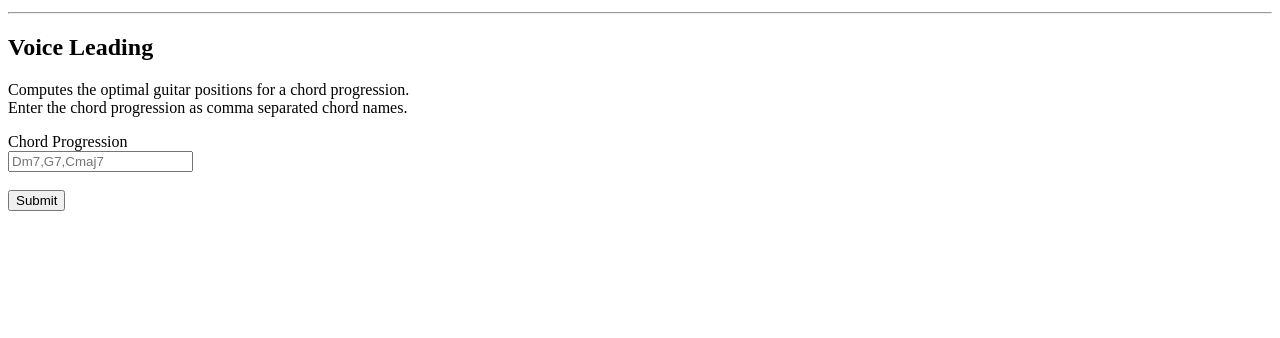
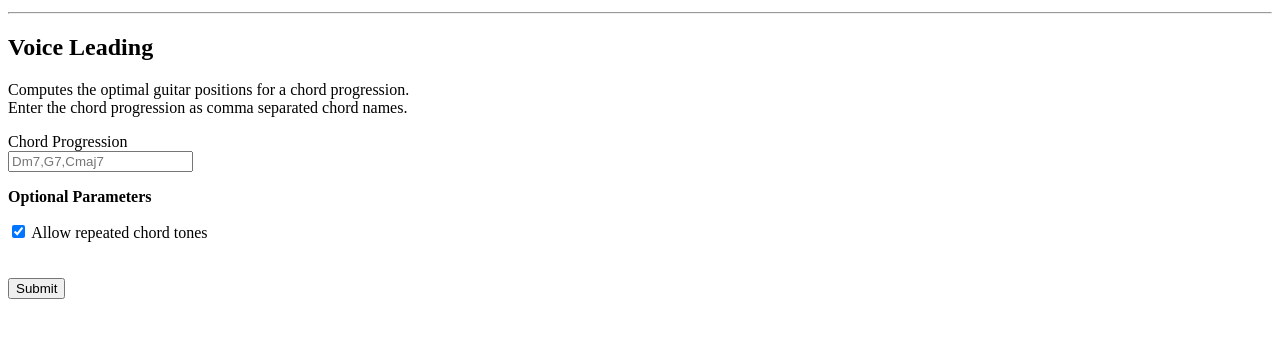
Before and after one commit to joeplattenburg/music, a Flask app: page /guitar_chord_progression in a window 1280 px wide. Shown: the part 190-528 px from the top of the page. Run offline with Flask 3, Linux system fonts and the light colour scheme.

Commit message:
a bit of error handling for unplayable chords

```diff
--- a/src/music/app.py
+++ b/src/music/app.py
@@ -186,22 +186,25 @@ def guitar_positions_display_name(
 def guitar_chord_progression():
     if request.method == 'POST':
         chords_string = request.form['chords'].strip()
+        allow_repeats = request.form.get('allow_repeats', '').strip() or 'false'
         return redirect(url_for(
             'guitar_chord_progression_display',
             chords_string=chords_string,
+            allow_repeats='allow_repeats=' + allow_repeats,
         ))
     return render_template('guitar_chord_progression_input.html')
 
 
-@app.route("/guitar_chord_progression/<chords_string>", methods=('GET', 'POST'))
-def guitar_chord_progression_display(chords_string: str):
+@app.route("/guitar_chord_progression/<chords_string>/<allow_repeats>", methods=('GET', 'POST'))
+def guitar_chord_progression_display(chords_string: str, allow_repeats: str):
     t1 = time.time()
     chord_progression = music.ChordProgression(
         [music.ChordName(chord) for chord in escape(chords_string).split(',')]
     )
-    opt_positions = chord_progression.optimal_guitar_positions()
+    allow_repeats_: bool = escape(allow_repeats).split('=')[1] == 'true'
+    opt_positions = chord_progression.optimal_guitar_positions(allow_repeats=allow_repeats_)
     opt_chords = [p.chord for p in opt_positions]
-    if music.media_installed:
+    if music.media_installed and opt_chords:
         audio = reduce(add, (chord.to_audio(sample_rate=SAMPLE_RATE, duration=NOTE_DURATION) for chord in opt_chords))
         audio.write_wav(os.path.join(STATIC_DIR, 'temp.wav'))
         music.Staff(chords=opt_chords).write_png(os.path.join(STATIC_DIR, 'temp.png'))
--- a/src/music/cli.py
+++ b/src/music/cli.py
@@ -44,7 +44,7 @@ def guitar_positions(args: argparse.Namespace):
 def guitar_optimal_progression(args: argparse.Namespace):
     print(f'You input the chord progression: {args.chords}')
     cp = music.ChordProgression([music.ChordName(n) for n in args.chords])
-    result = cp.optimal_guitar_positions()
+    result = cp.optimal_guitar_positions(allow_repeats=args.allow_repeats)
     print('The optimal positions for this progression are:')
     for chord, position in zip(args.chords, result):
         print(f'{chord}')
@@ -127,6 +127,10 @@ def main() -> None:
         '--graphical', '-g', action='store_true',
         help='Show ASCII art for guitar positions'
     )
+    guitar_optimal_progression_parser.add_argument(
+        '--allow-repeats', '-r', action='store_true',
+        help='Allow chord tones to appear more than once (different octaves)'
+    )
     guitar_optimal_progression_parser.set_defaults(func=guitar_optimal_progression)
 
     voice_leading_parser = subparsers.add_parser(
--- a/src/music/music.py
+++ b/src/music/music.py
@@ -552,12 +552,12 @@ class ChordProgression:
             motions = sorted(motions, key=lambda x: x['motion'])
             return motions[0]['progression']
 
-    def optimal_guitar_positions(self, guitar: Optional['Guitar'] = None) -> list['GuitarPosition']:
+    def optimal_guitar_positions(self, guitar: Optional['Guitar'] = None, allow_repeats: bool = False) -> list['GuitarPosition']:
         guitar = guitar or Guitar()
         positions = [
             get_all_guitar_positions_for_chord_name(
                 chord_name=chord, guitar=guitar,
-                allow_repeats=False, allow_identical=False
+                allow_repeats=allow_repeats, allow_identical=False
             )
             for chord in self.chords
         ]
@@ -565,6 +565,8 @@ class ChordProgression:
             list(filter(lambda x: (x.playable and not x.redundant), p))
             for p in positions
         ]
+        if any(len(p) == 0 for p in positions):
+            return []
         # for each chord, add the index to ensure the nodes are unique
         positions_flat = [(i, pp) for i, p in enumerate(positions) for pp in p]
         initial, terminal = (-1, None), (self.n_chords, None)
--- a/src/music/templates/guitar_chord_progression_input.html
+++ b/src/music/templates/guitar_chord_progression_input.html
@@ -13,6 +13,11 @@
                placeholder="Dm7,G7,Cmaj7"
                value="{{ request.form['chords'] }}"></input>
         <br>
+        <p><b>Optional Parameters</b></p>
+        <input type="checkbox" id="allow_repeats" name="allow_repeats"
+               value="true" checked></input>
+        <label for="allow_repeats"> Allow repeated chord tones</label><br>
+        <br>
         <br>
         <button type="submit">Submit</button>
     </form>
--- a/src/music/templates/guitar_positions_input.html
+++ b/src/music/templates/guitar_positions_input.html
@@ -51,7 +51,7 @@
         <br>
         <input type="checkbox" id="allow_identical" name="allow_identical"
                value="true"></input>
-        <label for="allow_repeats"> Allow identical (same octave) chord tones<br>
+        <label for="allow_identical"> Allow identical (same octave) chord tones<br>
             (Warning, this may increase compute time)</label><br>
         <br>
         <input type="checkbox" id="allow_thumb" name="allow_thumb"
```
Also changed, not shown: tests/test_music.py (+10 -6 lines).
